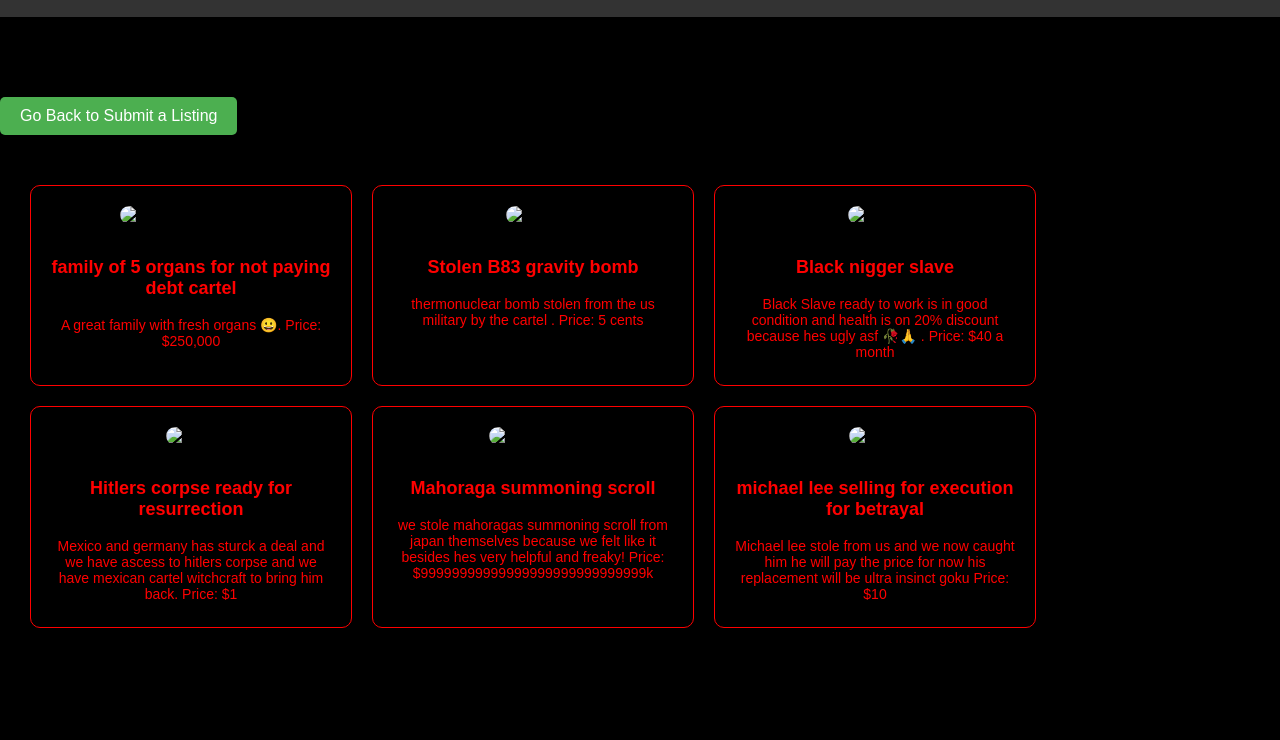
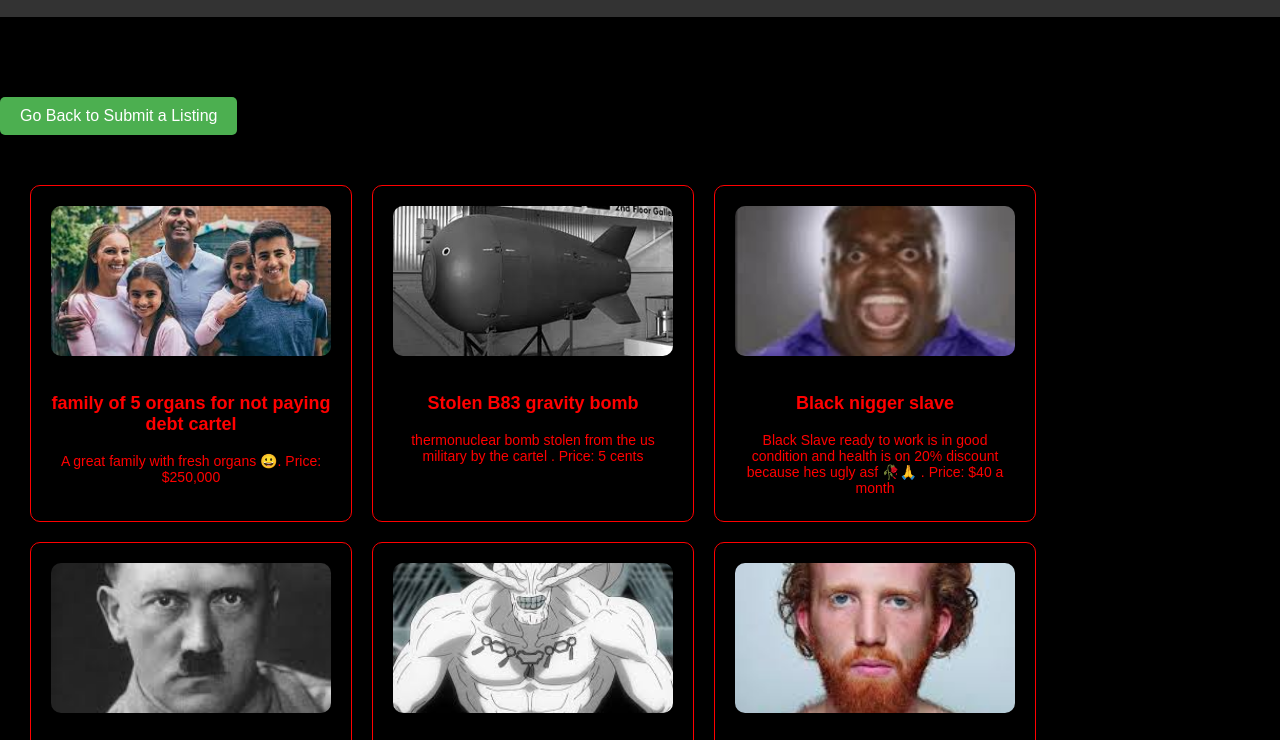
Before and after one commit to panny22CARTEL/Darkwebmarket, a plain HTML site: page Listings.html in a window 1280 px wide. Shown: the part 60-800 px from the top of the page. Drawn offline with Linux system fonts and the light colour scheme.

Commit message:
Update Listings.html

```diff
--- a/Listings.html
+++ b/Listings.html
@@ -89,43 +89,43 @@
   </div>
 
   <!-- Button to go back to the form page -->
-  <a href="/HTML/adding.html" class="back-button">Go Back to Submit a Listing</a>
+  <a href="adding.html" class="back-button">Go Back to Submit a Listing</a>
 
   <div class="listings-container">
     <!-- Toyota Listing -->
     <div class="listing-card">
-      <img src="/Images/family.jpeg" alt="family of 5 organs">
+      <img src="family.jpeg" alt="family of 5 organs">
       <h3>family of 5 organs for not paying debt cartel</h3>
       <p>A great family with fresh organs 😀. Price: $250,000</p>
     </div>
 
     <!-- BMW Listing -->
     <div class="listing-card">
-      <img src="/Images/download (51).jpeg" alt="Nuke">
+      <img src="download (51).jpeg" alt="Nuke">
       <h3>Stolen B83 gravity bomb </h3>
       <p>thermonuclear bomb stolen from the us military by the cartel . Price: 5 cents</p>
     </div>
 
     <!-- Ford Mustang Listing -->
     <div class="listing-card">
-        <img src="/Images/download (52).jpeg" alt="Nuke">
+        <img src="download (52).jpeg" alt="Nuke">
         <h3>Black nigger slave</h3>
         <p>Black Slave ready to work is in good condition and health is on 20% discount because hes ugly asf 🥀🙏 . Price: $40 a month</p>
       </div>
 
       <div class="listing-card">
-        <img src="/Images/download (53).jpeg" alt="hitler">
+        <img src="download (53).jpeg" alt="hitler">
         <h3>Hitlers corpse ready for resurrection</h3>
         <p>Mexico and germany has sturck a deal and we have ascess to hitlers corpse and we have mexican cartel witchcraft to bring him back. Price: $1</p>
       </div>
 
       <div class="listing-card">
-        <img src="/Images/download (54).jpeg" alt="mahoraga">
+        <img src="download (54).jpeg" alt="mahoraga">
         <h3>Mahoraga summoning scroll</h3>
         <p>we stole mahoragas summoning scroll from japan themselves because we felt like it besides hes very helpful and freaky! Price: $99999999999999999999999999999k</p>
       </div>
       <div class="listing-card">
-        <img src="/Images/download (56).jpeg" alt="meth">
+        <img src="download (56).jpeg" alt="meth">
         <h3>michael lee selling for execution for betrayal </h3>
         <p>Michael lee stole from us and we now caught him he will pay the price for now his replacement will be ultra insinct goku Price: $10</p>
       </div>
```
